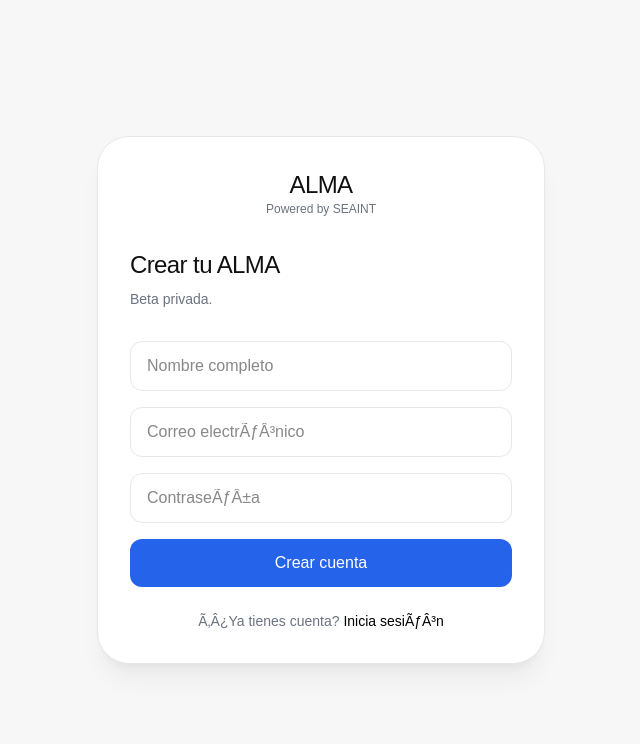
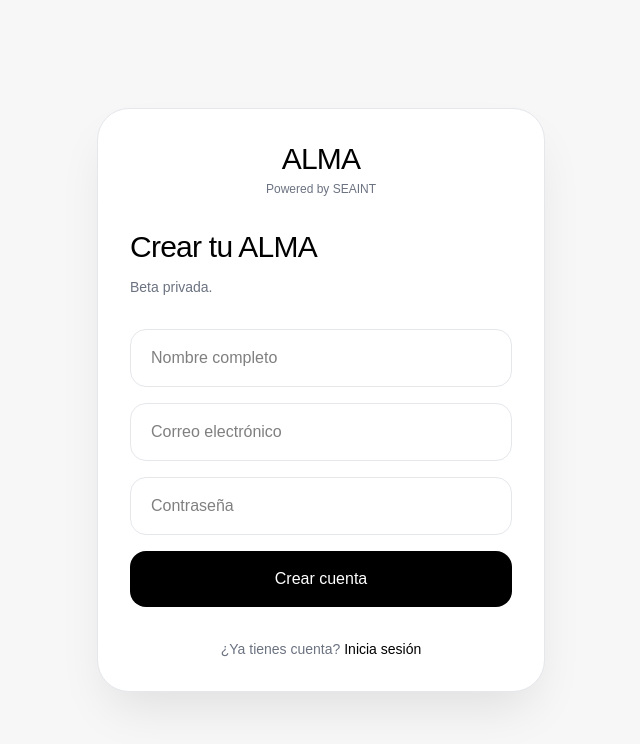
Before and after one commit to seaintCO/usaalma, a Next.js app: page /signup in a window 1280 px wide. Shown: the top 744 px of the page, without its empty margins (319-959 px from the left). Built offline with nearby package versions, Linux system fonts and the light colour scheme.

Commit message:
Fix homepage client import order

```diff
--- a/app/page.tsx
+++ b/app/page.tsx
@@ -1,5 +1,5 @@
 "use client";
-
+import AlmaReplayDemo from "@/components/marketing/AlmaReplayDemo";
 import { useState } from "react";
 import {
   Calendar, CheckCircle2, FileText, Mic, ReceiptText, Store,
@@ -120,6 +120,6 @@ export default function Home() {
           <h2 className="mb-16 text-center text-3xl font-medium tracking-tight md:text-4xl">Precios simples.</h2>
         </div>
       </section>
-    </main>
+      <section className="mx-auto max-w-6xl px-6 py-16"><AlmaReplayDemo /></section>`r`n</main>
   );
 }
--- a/app/signup/page.tsx
+++ b/app/signup/page.tsx
@@ -8,50 +8,78 @@ export default function SignupPage() {
   const [password, setPassword] = useState("");
   const [loading, setLoading] = useState(false);
 
-  async function signup(e: React.FormEvent) {
+  async function signup(e:React.FormEvent) {
     e.preventDefault();
     setLoading(true);
 
     const res = await fetch("/api/auth/signup", {
-      method: "POST",
-      headers: { "Content-Type": "application/json" },
-      body: JSON.stringify({ fullName, email, password }),
+      method:"POST",
+      headers:{ "Content-Type":"application/json" },
+      body:JSON.stringify({ fullName, email, password })
     });
 
     const data = await res.json();
+    setLoading(false);
 
     if (!res.ok) {
-      setLoading(false);
       alert(data.error || "No se pudo crear la cuenta.");
       return;
     }
 
-    alert("Cuenta creada. Ahora inicia sesiÃƒÂ³n.");
-    window.location.href = "/login";
+    window.location.href = "/login?created=1";
   }
 
   return (
-    <main className="flex min-h-screen items-center justify-center bg-[#F7F7F8] px-6 text-[#111111]">
-      <div className="w-full max-w-md rounded-[2rem] border border-[#E5E7EB] bg-white p-8 shadow-xl shadow-black/5">
-        <div className="mb-8 text-center">
-          <div className="text-2xl font-medium tracking-tight">ALMA</div>
-          <div className="text-xs text-[#6B7280]">Powered by SEAINT</div>
+    <main className="flex min-h-screen items-center justify-center bg-[#F7F7F8] px-5 text-black">
+      <div className="w-full max-w-md rounded-[2rem] border border-[#E5E7EB] bg-white p-8 shadow-2xl shadow-black/10">
+        <div className="text-center">
+          <h1 className="text-3xl font-normal tracking-tight">ALMA</h1>
+          <p className="mt-1 text-xs text-[#6B7280]">Powered by SEAINT</p>
         </div>
 
-        <h1 className="mb-2 text-2xl font-medium tracking-tight">Crear tu ALMA</h1>
-        <p className="mb-8 text-sm text-[#6B7280]">Beta privada.</p>
+        <div className="mt-8">
+          <h2 className="text-3xl font-normal tracking-tight">Crear tu ALMA</h2>
+          <p className="mt-3 text-sm text-[#6B7280]">Beta privada.</p>
+        </div>
 
-        <form onSubmit={signup} className="space-y-4" autoComplete="on">
-          <input value={fullName} onChange={(e) => setFullName(e.target.value)} className="w-full rounded-xl border border-[#E5E7EB] px-4 py-3 outline-none focus:border-[#2563EB]" placeholder="Nombre completo" />
-          <input value={email} onChange={(e) => setEmail(e.target.value)} className="w-full rounded-xl border border-[#E5E7EB] px-4 py-3 outline-none focus:border-[#2563EB]" placeholder="Correo electrÃƒÂ³nico" type="email" autoComplete="email" inputMode="email" required />
-          <input value={password} onChange={(e) => setPassword(e.target.value)} className="w-full rounded-xl border border-[#E5E7EB] px-4 py-3 outline-none focus:border-[#2563EB]" placeholder="ContraseÃƒÂ±a" type="password" autoComplete="new-password" required />
-          <button disabled={loading} className="w-full rounded-xl bg-[#2563EB] py-3 font-medium text-white disabled:opacity-50">
+        <form onSubmit={signup} className="mt-8 space-y-4" autoComplete="on">
+          <input
+            value={fullName}
+            onChange={(e)=>setFullName(e.target.value)}
+            placeholder="Nombre completo"
+            autoComplete="name"
+            className="w-full rounded-2xl border border-[#E5E7EB] bg-white px-5 py-4 text-base outline-none focus:border-black"
+          />
+
+          <input
+            value={email}
+            onChange={(e)=>setEmail(e.target.value)}
+            type="email"
+            autoComplete="email"
+            inputMode="email"
+            required
+            placeholder="Correo electrónico"
+            className="w-full rounded-2xl border border-[#E5E7EB] bg-white px-5 py-4 text-base outline-none focus:border-black"
+          />
+
+          <input
+            value={password}
+            onChange={(e)=>setPassword(e.target.value)}
+            type="password"
+            autoComplete="new-password"
+            required
+            minLength={8}
+            placeholder="Contraseña"
+            className="w-full rounded-2xl border border-[#E5E7EB] bg-white px-5 py-4 text-base outline-none focus:border-black"
+          />
+
+          <button disabled={loading} className="w-full rounded-2xl bg-black py-4 text-base font-medium text-white disabled:opacity-50">
             {loading ? "Creando..." : "Crear cuenta"}
           </button>
         </form>
 
-        <p className="mt-6 text-center text-sm text-[#6B7280]">
-          Ã‚Â¿Ya tienes cuenta? <a href="/login" className="text-black">Inicia sesiÃƒÂ³n</a>
+        <p className="mt-8 text-center text-sm text-[#6B7280]">
+          ¿Ya tienes cuenta? <a href="/login" className="font-medium text-black">Inicia sesión</a>
         </p>
       </div>
     </main>
--- /dev/null
+++ b/components/marketing/AlmaReplayDemo.tsx
@@ -0,0 +1,72 @@
+"use client";
+
+import { useEffect, useState } from "react";
+
+const steps = [
+  {
+    user:"Create product photos for my skincare brand.",
+    alma:"I'll use Nocturai to create premium Shopify-ready visuals."
+  },
+  {
+    user:"Build me a pitch page for investors.",
+    alma:"Opening Launch Studio. I'll generate a futuristic live demo."
+  },
+  {
+    user:"Analyze this chart for calls or puts.",
+    alma:"Opening ALMA Trader. I'll check bias, key levels, risk, and invalidation."
+  },
+  {
+    user:"What did I work on yesterday?",
+    alma:"I found your Launch Studio project, Nocturai assets, and saved trade review."
+  }
+];
+
+export default function AlmaReplayDemo() {
+  const [index, setIndex] = useState(0);
+
+  useEffect(() => {
+    const timer = setInterval(()=>setIndex((i)=>(i + 1) % steps.length), 2600);
+    return () => clearInterval(timer);
+  }, []);
+
+  const current = steps[index];
+
+  return (
+    <div className="relative w-full overflow-hidden rounded-[2rem] border border-[#E5E7EB] bg-white p-4 shadow-2xl shadow-black/5 md:p-6">
+      <div className="flex border-b border-[#E5E7EB] pb-4">
+        <div>
+          <h3 className="text-lg font-medium">ALMA</h3>
+          <p className="text-xs text-[#6B7280]">Live operating system replay</p>
+        </div>
+      </div>
+
+      <div className="mt-6 min-h-[300px] space-y-4">
+        <div className="ml-auto max-w-[80%] rounded-3xl bg-[#EEF4FF] px-5 py-4 text-sm text-[#1D4ED8]">
+          {current.user}
+        </div>
+
+        <div className="max-w-[82%] rounded-3xl bg-[#F7F7F8] px-5 py-4 text-sm leading-6 text-[#111827]">
+          <p className="font-medium">ALMA</p>
+          <p className="mt-1 text-[#6B7280]">{current.alma}</p>
+        </div>
+
+        <div className="rounded-3xl border border-[#E5E7EB] bg-[#FAFAFA] p-4">
+          <div className="mb-3 flex items-center justify-between text-xs text-[#6B7280]">
+            <span>Thinking</span>
+            <span>{index + 1}/4</span>
+          </div>
+          <div className="h-2 overflow-hidden rounded-full bg-[#E5E7EB]">
+            <div key={index} className="h-full animate-[grow_2.4s_ease-in-out] rounded-full bg-black" />
+          </div>
+        </div>
+      </div>
+
+      <style jsx>{`
+        @keyframes grow {
+          from { width: 8%; }
+          to { width: 100%; }
+        }
+      `}</style>
+    </div>
+  );
+}
```
Also changed, not shown: app/finance/page.tsx (line endings or trailing spaces), app/journal/page.tsx (line endings or trailing spaces), app/trader/page.tsx (line endings or trailing spaces), lib/memory/almaMemory.ts (line endings or trailing spaces).
